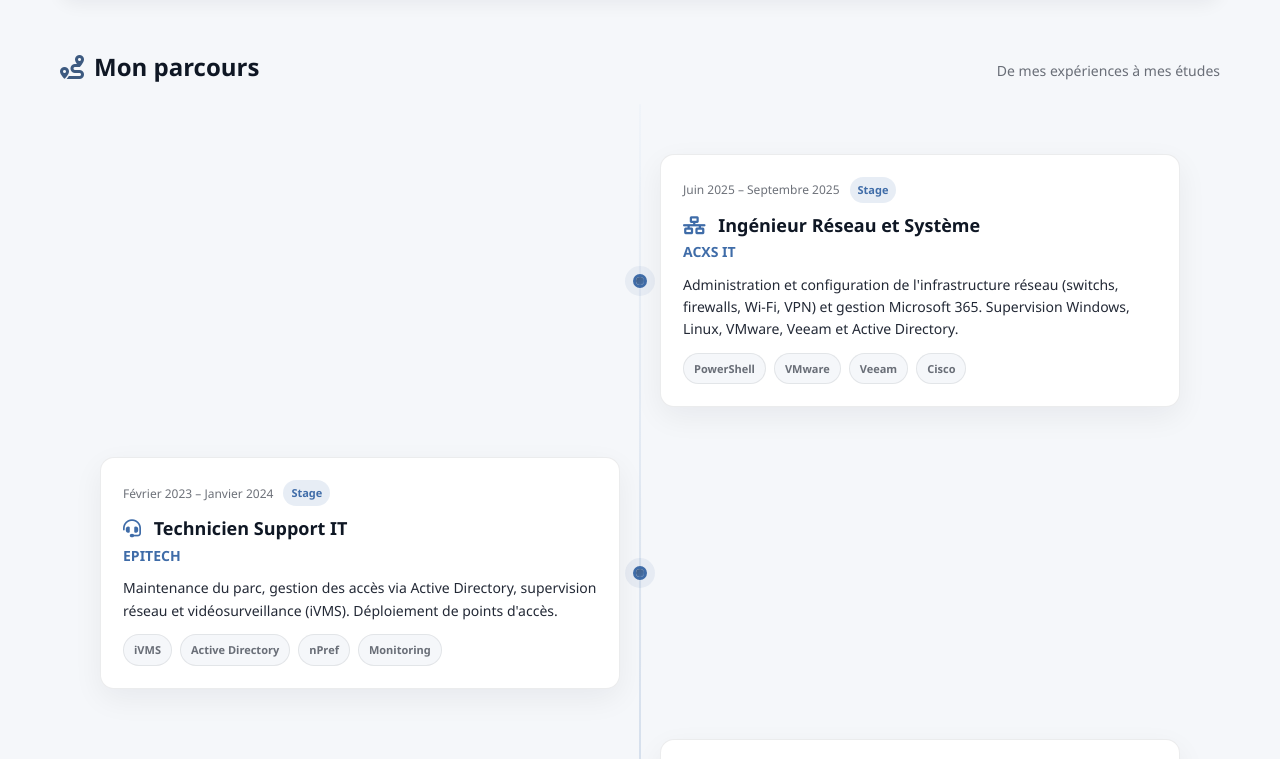
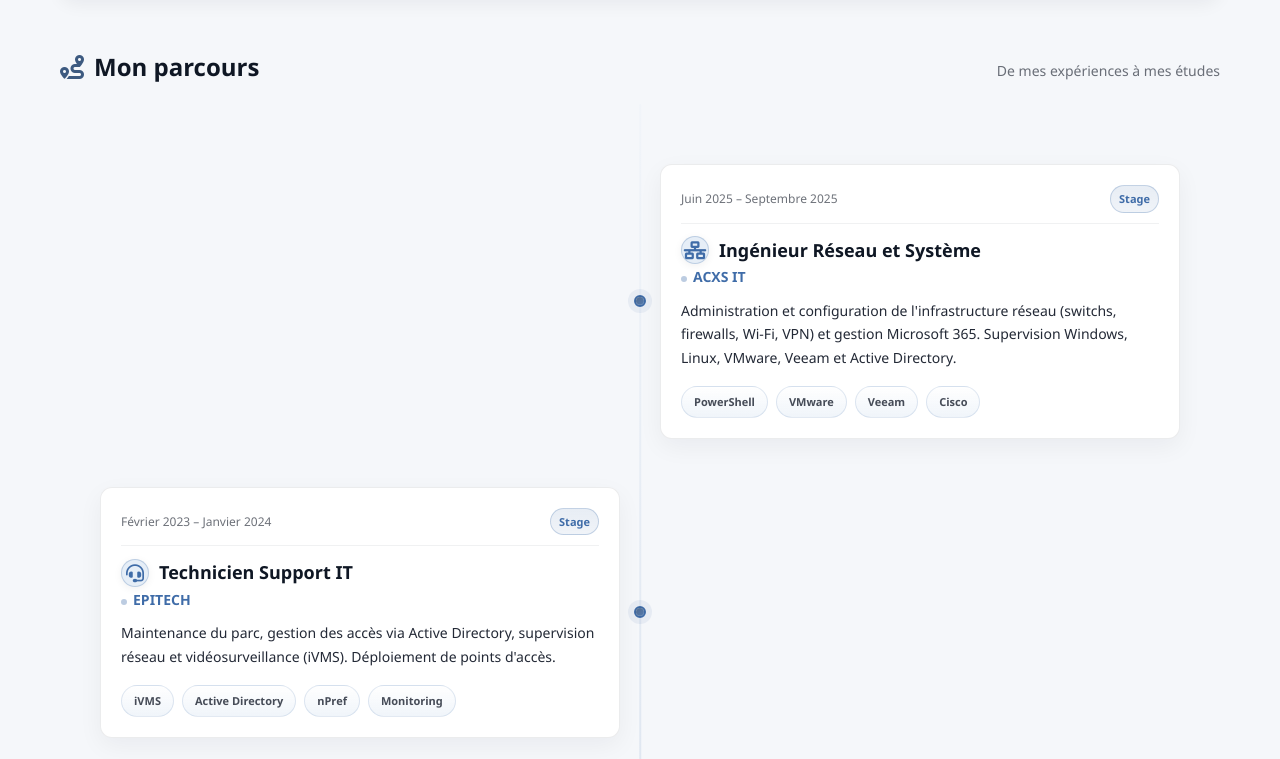
Before and after one commit to Halid13/portofolio, a plain HTML site: page index.html in a window 1280 px wide. Shown: the part 1562-2321 px from the top of the page. Drawn offline with nearby package versions, Linux system fonts and the light colour scheme.

Commit message:
modify the about me v0.7 mon parcours

```diff
--- a/script.js
+++ b/script.js
@@ -342,6 +342,11 @@ function setupJourneyTimelineReveal() {
     const items = document.querySelectorAll('.jt-item');
     if (!items.length) return;
 
+    // Stagger initial delays for a smoother, elegant reveal
+    items.forEach((item, index) => {
+        item.style.transitionDelay = `${Math.min(index * 90, 360)}ms`;
+    });
+
     const observer = new IntersectionObserver((entries, obs) => {
         entries.forEach(entry => {
             if (entry.isIntersecting) {
@@ -349,7 +354,7 @@ function setupJourneyTimelineReveal() {
                 obs.unobserve(entry.target);
             }
         });
-    }, { threshold: 0.2, rootMargin: '0px 0px -60px 0px' });
+    }, { threshold: 0.15, rootMargin: '0px 0px -60px 0px' });
 
     items.forEach(item => observer.observe(item));
 }
--- a/styles.css
+++ b/styles.css
@@ -865,7 +865,7 @@ body {
 /* Mon parcours - timeline (nouveau design) */
 .journey-timeline {
     position: relative;
-    padding: 20px 0 10px;
+    padding: 24px 0 8px;
 }
 
 .jt-line {
@@ -874,9 +874,9 @@ body {
     bottom: 0;
     left: 50%;
     transform: translateX(-50%);
-    width: 2px;
+    width: 1.5px;
     background: linear-gradient(180deg, var(--accent-light), var(--secondary-color));
-    opacity: 0.35;
+    opacity: 0.25;
     border-radius: 2px;
 }
 
@@ -886,10 +886,10 @@ body {
     grid-template-columns: 1fr 1fr;
     gap: 40px;
     align-items: start;
-    margin: 30px 0 50px;
+    margin: 36px 0 48px;
     opacity: 0;
     transform: translateY(16px);
-    transition: transform 0.6s ease, opacity 0.6s ease;
+    transition: transform 700ms cubic-bezier(.2,.8,.2,1), opacity 700ms cubic-bezier(.2,.8,.2,1);
 }
 
 .jt-item:nth-child(odd) .jt-card { grid-column: 1; justify-self: end; }
@@ -905,12 +905,12 @@ body {
     top: 50%;
     left: 50%;
     transform: translate(-50%, -50%);
-    width: 14px;
-    height: 14px;
+    width: 12px;
+    height: 12px;
     border-radius: 50%;
     background: var(--bg-primary);
-    border: 3px solid var(--secondary-color);
-    box-shadow: 0 0 0 8px rgba(63,108,168,0.08);
+    border: 2px solid var(--secondary-color);
+    box-shadow: 0 0 0 6px rgba(63,108,168,0.08);
 }
 
 .jt-dot-inner {
@@ -919,7 +919,7 @@ body {
     height: 100%;
     border-radius: 50%;
     background: linear-gradient(135deg, var(--accent-color), var(--secondary-color));
-    animation: jtPulse 2.2s ease-in-out infinite;
+    animation: jtPulse 3s ease-in-out infinite;
 }
 
 @keyframes jtPulse {
@@ -930,57 +930,122 @@ body {
 .jt-card {
     background: var(--bg-primary);
     border: 1px solid var(--border-color);
-    border-radius: 14px;
-    padding: 22px;
-    box-shadow: 0 10px 30px rgba(11, 18, 32, 0.06);
+    border-radius: 12px;
+    padding: 20px;
+    box-shadow: 0 8px 24px rgba(11, 18, 32, 0.05);
     max-width: 520px;
-    transition: transform 0.3s ease, box-shadow 0.3s ease;
+    transition: transform 260ms ease, box-shadow 260ms ease, border-color 260ms ease;
 }
 
 .jt-card:hover {
     transform: translateY(-4px);
-    box-shadow: 0 16px 42px rgba(11, 18, 32, 0.12);
+    box-shadow: 0 16px 40px rgba(11, 18, 32, 0.10);
+    border-color: rgba(11, 18, 32, 0.10);
 }
 
 .jt-meta {
     display: flex;
     align-items: center;
     gap: 10px;
-    margin-bottom: 8px;
+    justify-content: space-between;
+    padding-bottom: 10px;
+    border-bottom: 1px solid rgba(11, 18, 32, 0.06);
+    margin-bottom: 12px;
 }
 
 .jt-date { font-size: 12px; color: var(--text-muted); }
 
 .jt-badge {
     font-size: 11px;
-    background: rgba(63,108,168,0.12);
+    background: linear-gradient(180deg, rgba(63,108,168,0.12), rgba(63,108,168,0.08));
     color: var(--secondary-color);
     padding: 4px 8px;
     border-radius: 999px;
     font-weight: 700;
+    border: 1px solid rgba(63,108,168,0.25);
 }
 
 .jt-title {
     font-size: 18px;
     color: var(--primary-color);
     margin: 6px 0 2px;
-}
-
-.jt-title i { color: var(--secondary-color); margin-right: 8px; }
-
-.jt-org { font-size: 14px; color: var(--secondary-color); font-weight: 600; margin-bottom: 10px; }
-.jt-desc { font-size: 14px; color: var(--text-light); line-height: 1.6; margin-bottom: 12px; }
+    font-weight: 600;
+    display: flex;
+    align-items: center;
+    gap: 10px;
+}
+
+.jt-title i {
+    color: var(--secondary-color);
+    margin-right: 0;
+    width: 28px;
+    height: 28px;
+    border-radius: 50%;
+    display: inline-flex;
+    align-items: center;
+    justify-content: center;
+    background: var(--accent-light);
+    border: 1px solid rgba(63,108,168,0.25);
+    box-shadow: 0 2px 8px rgba(11, 18, 32, 0.06);
+    flex-shrink: 0;
+}
+
+.jt-org {
+    font-size: 14px;
+    color: var(--secondary-color);
+    font-weight: 600;
+    margin-bottom: 10px;
+    position: relative;
+    padding-left: 12px;
+}
+.jt-org::before {
+    content: '';
+    position: absolute;
+    left: 0;
+    top: 0.7em;
+    width: 6px;
+    height: 6px;
+    border-radius: 50%;
+    background: var(--secondary-color);
+    opacity: 0.35;
+}
+.jt-desc {
+    font-size: 14px;
+    color: var(--text-light);
+    line-height: 1.7;
+    margin-bottom: 16px;
+}
 
 .jt-tags { display: flex; flex-wrap: wrap; gap: 8px; }
 .jt-tags .tag {
     display: inline-block;
     font-size: 11px;
-    padding: 6px 10px;
+    padding: 6px 12px;
     border-radius: 999px;
-    background: var(--bg-secondary);
-    border: 1px solid var(--border-color);
-    color: var(--text-muted);
+    background: linear-gradient(180deg, var(--bg-primary), rgba(230,238,247,0.6));
+    border: 1px solid rgba(63,108,168,0.15);
+    color: rgba(11, 18, 32, 0.75);
     font-weight: 700;
+    transition: transform 200ms ease, box-shadow 200ms ease, border-color 200ms ease, color 200ms ease;
+}
+.jt-tags .tag:hover {
+    transform: translateY(-2px);
+    box-shadow: 0 6px 16px rgba(11, 18, 32, 0.08);
+    border-color: rgba(63,108,168,0.35);
+    color: var(--primary-color);
+}
+.jt-card:focus-within {
+    outline: 3px solid rgba(63,108,168,0.25);
+    outline-offset: 2px;
+}
+@media (max-width: 480px) {
+    .jt-desc {
+        display: -webkit-box;
+        -webkit-line-clamp: 5;
+        line-clamp: 5;
+        -webkit-box-orient: vertical;
+        overflow: hidden;
+    }
 }
 
 /* Responsive timeline */
@@ -989,13 +1054,19 @@ body {
 }
 
 @media (max-width: 768px) {
-    .jt-line { left: 28px; transform: translateX(-50%); }
+    .jt-line { left: 26px; transform: translateX(-50%); }
     .jt-item {
         grid-template-columns: 1fr;
         margin: 24px 0 36px;
     }
     .jt-item .jt-card { grid-column: 1; justify-self: stretch; }
-    .jt-dot { left: 28px; }
+    .jt-dot { left: 26px; }
+}
+
+/* Accessibilité: réduire l’animation si demandé */
+@media (prefers-reduced-motion: reduce) {
+    .jt-item { transition: none; }
+    .jt-dot-inner { animation: none; }
 }
 /* Section CV - Design épuré et moderne */
 .about-cv {
```
